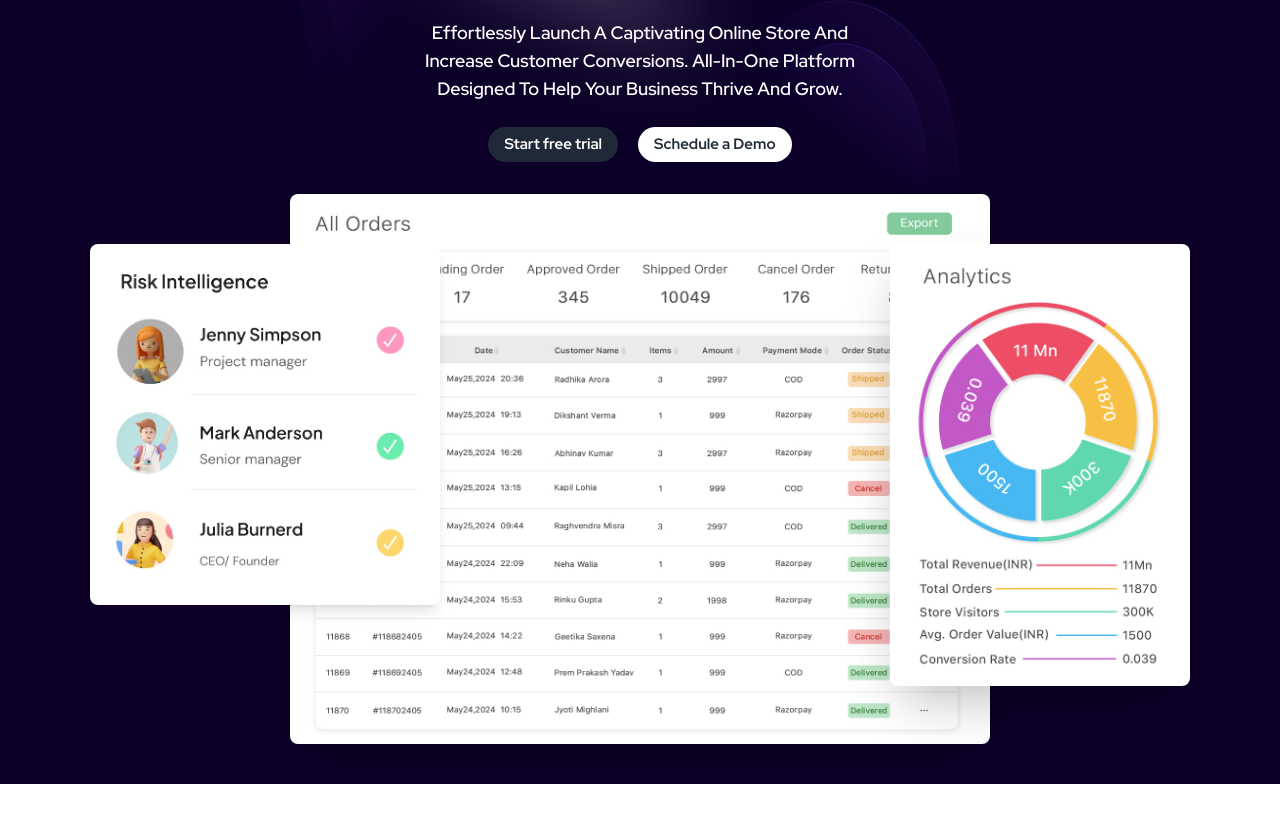
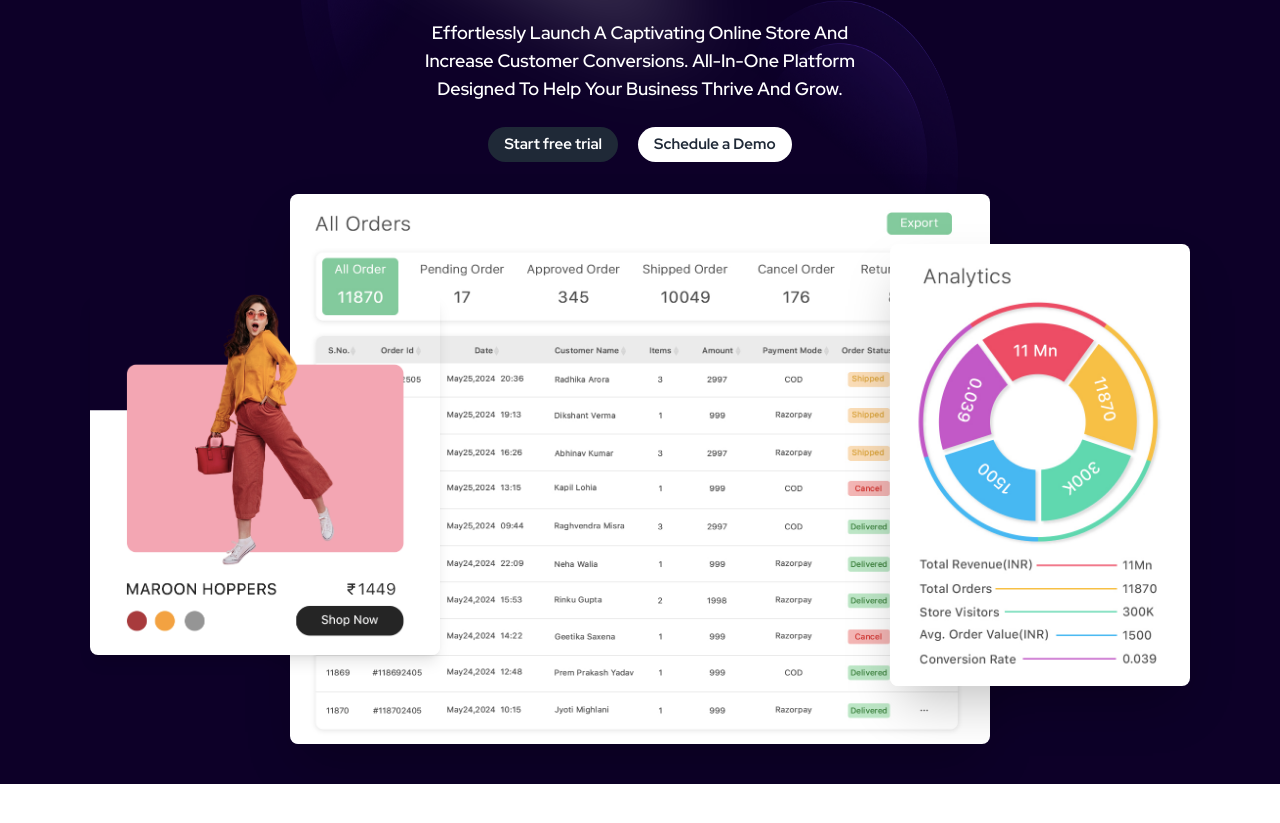
Before and after one commit to imshivamb/landing-page, a Next.js app: page / in a window 1280 px wide. Shown: the part 441-1264 px from the top of the page. Built offline with nearby package versions, Linux system fonts and the light colour scheme.

Commit message:
more images

```diff
--- a/app/components/hero/Hero.tsx
+++ b/app/components/hero/Hero.tsx
@@ -13,6 +13,7 @@ import {
   hero1,
   hero2,
   heroImg3,
+  hero3,
 } from "../../constants/imagesImport";
 
 const Hero = () => {
@@ -118,9 +119,9 @@ const Hero = () => {
                 className="w-full h-full max-w-[700px] max-h-[550px] rounded-lg shadow-2xl"
               />
             </div>
-            <div className="second-image absolute left-[50px] top-[50px] hidden md:block w-auto">
+            <div className="second-image absolute left-[50px] top-[100px] hidden md:block w-auto">
               <Image
-                src={heroImg1}
+                src={hero3}
                 alt="hero-image-2"
                 className="w-full h-full max-w-[350px] shadow-lg rounded-lg hover:scale-105 transition-all duration-300"
               />
--- a/app/constants/imagesImport.ts
+++ b/app/constants/imagesImport.ts
@@ -32,8 +32,9 @@ import storegraphic from "../../public/images/Website Graphic 1.jpg"
 import storegraphic2 from "../../public/images/Website Graphic2.jpg"
 import hero1 from "../../public/images/1.jpg";
 import hero2 from "../../public/images/2.jpg";
+import hero3 from "../../public/images/3.png";
 
 
-export { award1, award2,tab1, tab2, tab3, tab4,hero1, hero2, tab5,features3, storegraphic, storegraphic2,  award3, automation, features1,features2, featuresimage, tabs3, sellglobal, campaigns, award4, award5, heroBg, heroImg1, heroImg2, heroImg3, theme1, theme2, theme3, theme8, theme4, theme5,theme6,theme7
+export { award1, award2,tab1, tab2, tab3, tab4,hero1, hero2,hero3, tab5,features3, storegraphic, storegraphic2,  award3, automation, features1,features2, featuresimage, tabs3, sellglobal, campaigns, award4, award5, heroBg, heroImg1, heroImg2, heroImg3, theme1, theme2, theme3, theme8, theme4, theme5,theme6,theme7
 
 }
```
Also changed, not shown: public/images/3.png (added).
